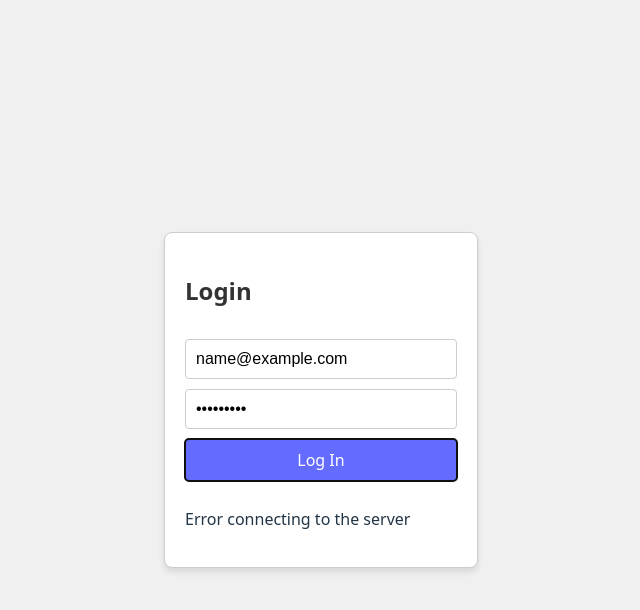
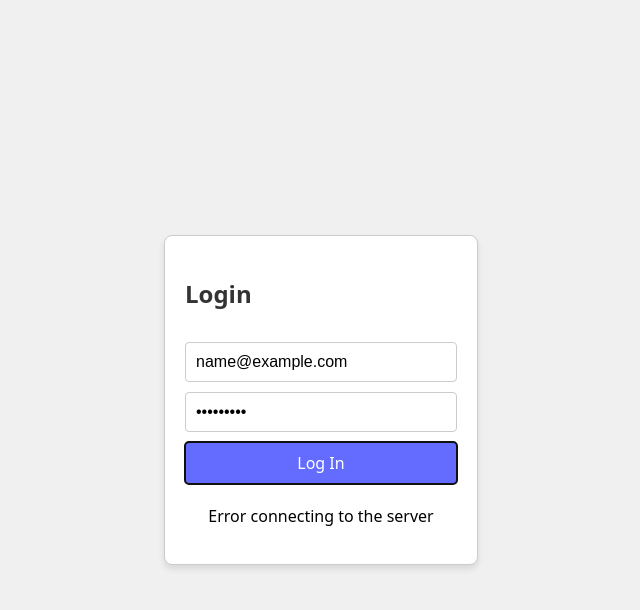
Before and after one commit to tenwenshean/ecom, a React (Vite) app: page / in a window 1280 px wide. Both pictures are taken after typing "name@example.com", "Sample123" into the empty fields and a click on the button "Log In". Shown: the top 610 px of the page, without its empty margins (319-959 px from the left). Built offline with nearby package versions, Linux system fonts and the light colour scheme; no server answers.

Commit message:
back end have been linked, make dashboard next

```diff
--- a/package.json
+++ b/package.json
@@ -10,6 +10,7 @@
     "preview": "vite preview"
   },
   "dependencies": {
+    "cors": "^2.8.5",
     "ecom": "file:",
     "react": "^19.0.0",
     "react-dom": "^19.0.0"
--- a/server.js
+++ b/server.js
@@ -1,10 +1,13 @@
 import express from 'express';
 import fs from 'fs';
 import bodyParser from 'body-parser';
+import cors from 'cors';
 
 const app = express();
 const PORT = 5000;
 
+
+app.use(cors());
 app.use(bodyParser.json());
 
 //root route
@@ -14,8 +17,6 @@ app.get('/', (req, res) => {
 
 // Endpoint to handle login
 app.post('/login', (req, res) => {
-
-
     const { email, password } = req.body;
 
     // Read the users.txt file
--- a/src/components/LoginPage.css
+++ b/src/components/LoginPage.css
@@ -48,3 +48,10 @@
   .login-form button:hover {
     background-color: #535bf2;
   }
+
+  .message {
+    color: #000000; /* Set the text color to black */
+    font-size: 1em; /* Adjust the font size if needed */
+    margin-top: 10px; /* Add spacing above the message */
+    text-align: center; /* Optional: Center the message */
+  }
--- a/src/components/LoginPage.tsx
+++ b/src/components/LoginPage.tsx
@@ -48,7 +48,7 @@ const LoginPage: React.FC = () => {
           required
         />
         <button type="submit">Log In</button>
-        {message && <p>{message}</p>}
+        {message && <p className="message">{message}</p>}
       </form>
     </div>
   );
```
Also changed, not shown: 1 other file (tests, documents, lock files or other folders).
